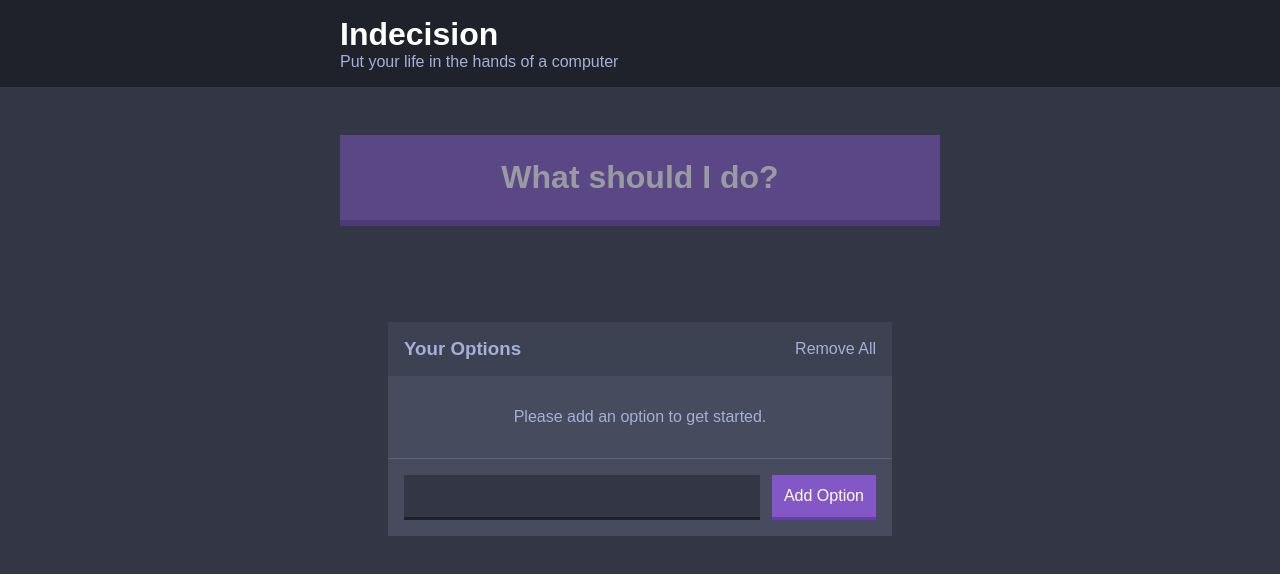
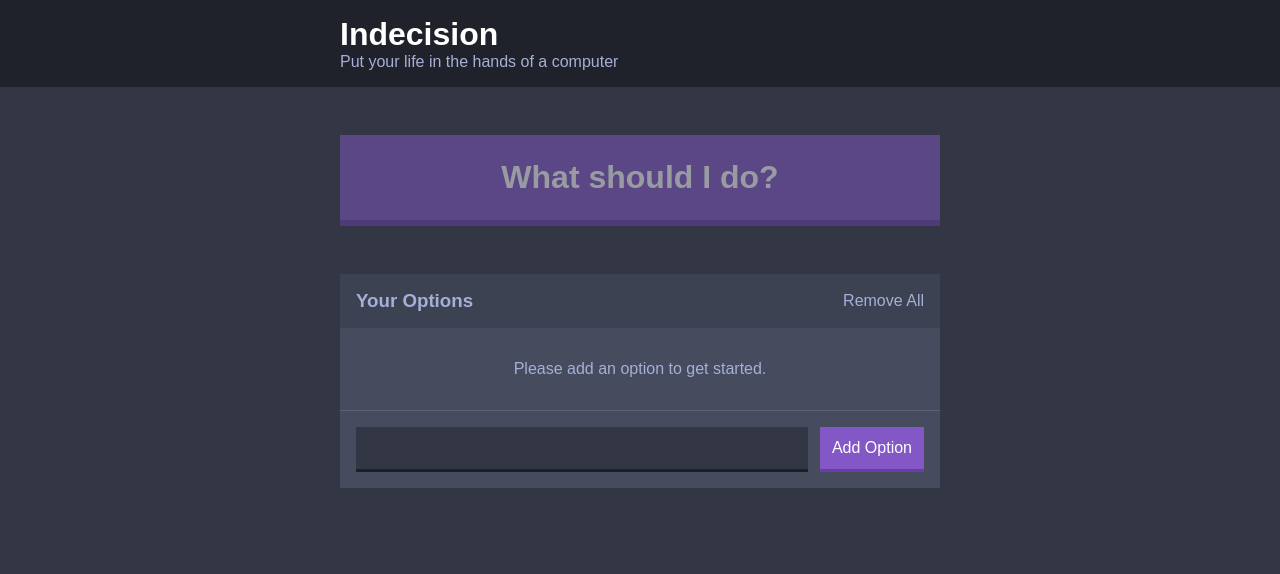
Before and after one commit to ajfleming1/indecision-app, a React app: page / in a window 1280 px wide. Shown: the top 574 px of the page. Built offline with nearby package versions, Linux system fonts and the light colour scheme.

Commit message:
Chapter 8.10.

```diff
--- a/src/index.html
+++ b/src/index.html
@@ -2,6 +2,7 @@
 <html>
     <head>
         <meta charset="UTF-8" />
+        <meta name="viewport" content="width=device-width,initial-scale=1">
         <title>Indecision App</title>
     </head>
     <body>
--- a/src/styles/base/_settings.scss
+++ b/src/styles/base/_settings.scss
@@ -11,3 +11,4 @@ $s-size: 1.2rem;
 $m-size: 1.6rem;
 $l-size: 3.2rem;
 $xl-size: 4.8rem;
+$desktop-breakpoint: 45rem;
--- a/src/styles/components/_add-option.scss
+++ b/src/styles/components/_add-option.scss
@@ -7,15 +7,25 @@
 
 .add-option {
     display: flex;
+    flex-direction: column;
     padding: $m-size;
 }
 
 .add-option__input {
     background: $dark-blue;
     border: none;
-    border-bottom: .3rem solid darken($color: $dark-blue, $amount: 10%);
     color: $off-white;
+    border-bottom: .3rem solid darken($dark-blue, 10%);
     flex-grow: 1;
-    margin-right: $s-size;
+    margin: 0 0 $s-size 0;
     padding: $s-size;
+  }
+
+@media (min-width: $desktop-breakpoint) {
+    .add-option {
+        flex-direction: row;
+    }
+    .add-option__input {
+        margin: 0 $s-size 0 0;
+    }
 }
--- a/src/styles/components/_button.scss
+++ b/src/styles/components/_button.scss
@@ -6,9 +6,9 @@
     color: white;
     font-weight: bold;
     font-size: $l-size;
+    margin-bottom: $m-size;
     padding: 2.4rem;
     width: 100%;
-    margin-bottom: $xl-size;
 }
 
 .big-button:disabled {
@@ -31,3 +31,9 @@
     color: $off-white;
     padding: 0;
 }
+
+@media (min-width: $desktop-breakpoint) {
+    .big-button {
+      margin-bottom: $xl-size;
+    }
+}
--- a/src/styles/components/_header.scss
+++ b/src/styles/components/_header.scss
@@ -1,7 +1,7 @@
 .header {
     background: $off-black;
     color: white;
-    margin-bottom: $xl-size;
+    margin-bottom: $m-size;
     padding: $m-size 0;
 }
 
@@ -16,3 +16,9 @@
     font-weight: 500;
     margin: 0;
 }
+
+@media (min-width: $desktop-breakpoint) {
+    .header {
+        margin-bottom: $xl-size;
+    }
+}
--- a/src/styles/components/_widget.scss
+++ b/src/styles/components/_widget.scss
@@ -13,7 +13,7 @@
 
 .widget {
     background: $light-blue;
-    margin: $xl-size;
+    margin-bottom: $xl-size;
 }
 
 .widget__message {
```
